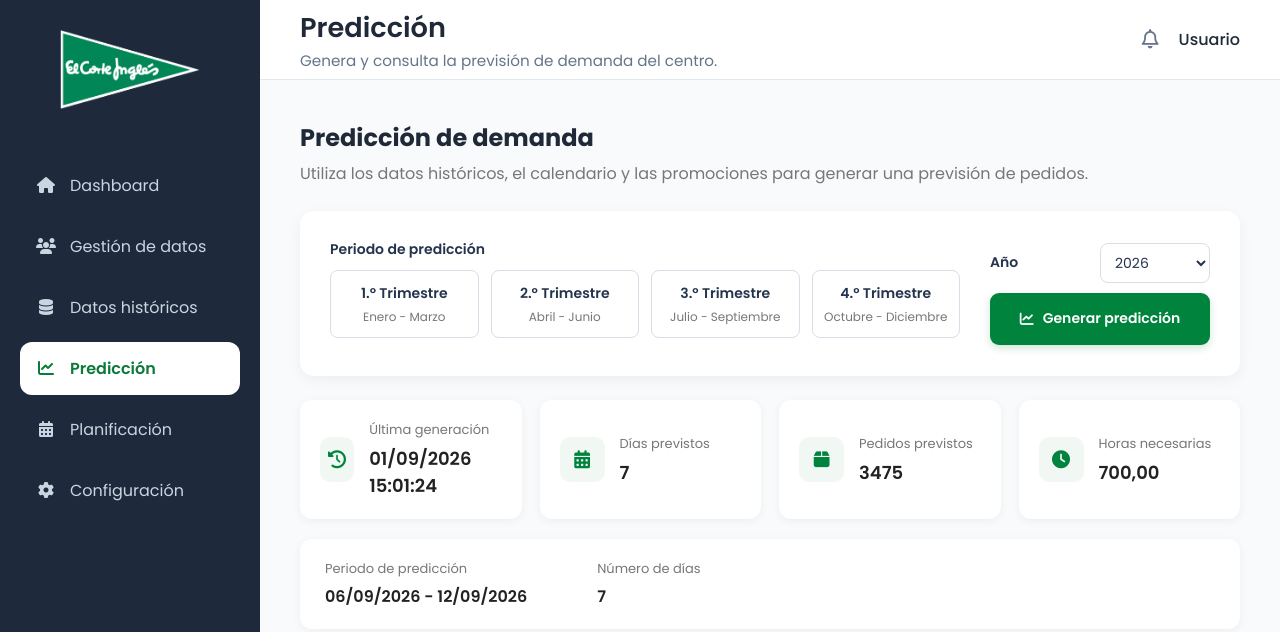
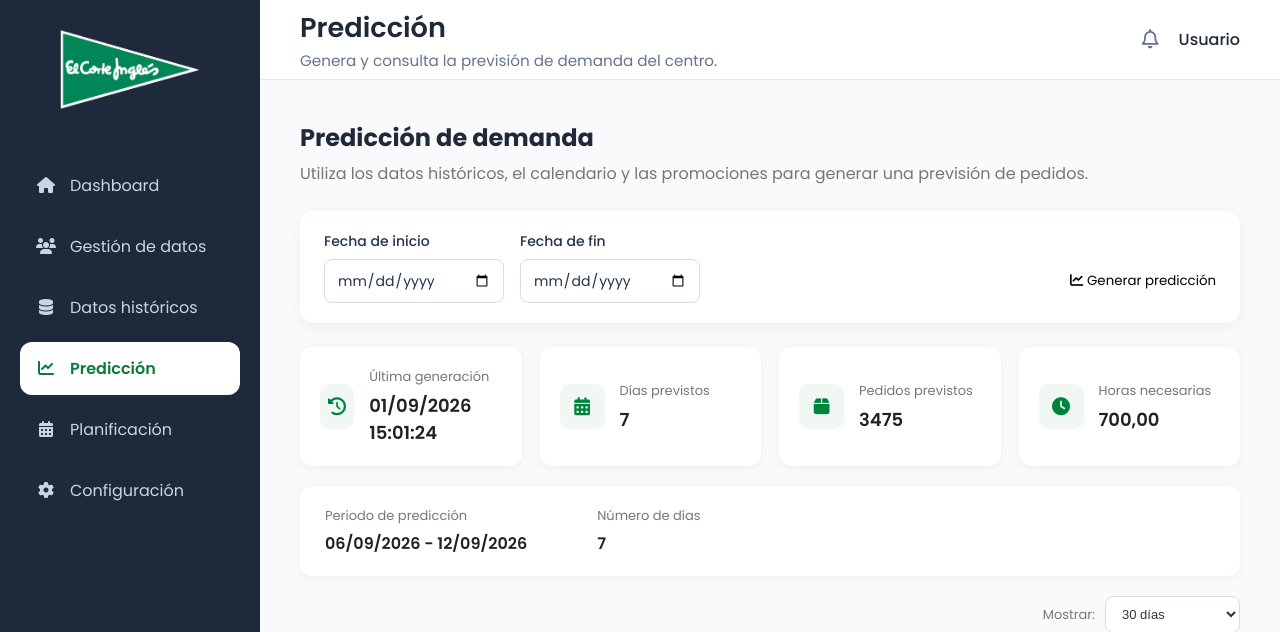
Before and after one commit to mortellss/Reto-EMPLEA-El-Corte-Ingles, a Flask app: page /prediccion in a window 1280 px wide. Shown: the top 632 px of the page. Run offline with Flask 3, Linux system fonts and the light colour scheme; data comes from the database, SQL or seed files in the repository.

Commit message:
Sigue sin funcionar

```diff
--- a/interfaz/backend/static/css/prediccion.css
+++ b/interfaz/backend/static/css/prediccion.css
@@ -258,234 +258,47 @@
 
 .prediccion-configuracion {
     display: flex;
-    align-items: center;
-    gap: 30px;
-
+    align-items: flex-end;
+    gap: 16px;
     margin-bottom: 24px;
-    padding: 28px 30px;
-
+    padding: 20px 24px;
     background: #ffffff;
     border-radius: 14px;
-
-    box-shadow: 0 4px 14px rgba(0,0,0,0.05);
+    box-shadow: 0 4px 14px rgba(0, 0, 0, 0.05);
 }
 
-
-/* ==============================
-   PERIODOS
-   ============================== */
-
-.periodo-prediccion {
-    flex: 1;
-    min-width: 0;
-
+.fecha-prediccion {
     display: flex;
     flex-direction: column;
-    gap: 10px;
+    gap: 7px;
 }
 
-.periodo-prediccion > label {
+.fecha-prediccion label {
     font-size: 14px;
-    font-weight: 600;
+    font-weight: 500;
     color: #24344d;
 }
 
-
-/* ==============================
-   TRIMESTRES
-   ============================== */
-
-.trimestres {
-    display: grid;
-    grid-template-columns: repeat(4, 1fr);
-    gap: 12px;
+.fecha-prediccion input {
+    height: 44px;
+    min-width: 180px;
+    padding: 0 12px;
+    border: 1px solid #d8dee8;
+    border-radius: 8px;
+    background: #ffffff;
+    color: #24344d;
+    font-family: 'Poppins', sans-serif;
+    font-size: 14px;
+    outline: none;
+    box-sizing: border-box;
 }
 
-.btn-trimestre {
-    height: 68px;
-
-    display: flex;
-    flex-direction: column;
-    align-items: center;
-    justify-content: center;
-
-    gap: 4px;
-
-    padding: 8px 10px;
-
-    background: #ffffff;
-    border: 1px solid #d8dee8;
-    border-radius: 8px;
-
-    color: #24344d;
-
-    cursor: pointer;
-
-    transition: all 0.2s ease;
+.fecha-prediccion input:focus {
+    border-color: #00843d;
+    box-shadow: 0 0 0 3px rgba(0, 132, 61, 0.08);
 }
 
-.btn-trimestre strong {
-    font-size: 14px;
-    font-weight: 600;
+.prediccion-configuracion .primary-button {
+    height: 44px;
+    margin-left: auto;
 }
-
-.btn-trimestre span {
-    font-size: 12px;
-    color: #777;
-}
-
-.btn-trimestre:hover {
-    border-color: #00843d;
-    background: #f7faf8;
-}
-
-.btn-trimestre.activo {
-    background: #00843d;
-    border-color: #00843d;
-    color: white;
-}
-
-.btn-trimestre.activo span {
-    color: white;
-}
-
-
-/* ==============================
-   AÑO + GENERAR
-   ============================== */
-
-.generar-prediccion {
-    width: 220px;
-
-    display: flex;
-    flex-direction: column;
-
-    gap: 10px;
-
-    flex-shrink: 0;
-}
-
-.año-prediccion {
-    display: flex;
-    align-items: center;
-    justify-content: space-between;
-
-    gap: 10px;
-}
-
-.año-prediccion label {
-    font-size: 14px;
-    font-weight: 600;
-    color: #24344d;
-}
-
-#añoPrediccion {
-    height: 40px;
-    width: 110px;
-
-    padding: 0 10px;
-
-    border: 1px solid #d8dee8;
-    border-radius: 8px;
-
-    background: white;
-    color: #24344d;
-
-    font-family: 'Poppins', sans-serif;
-    font-size: 14px;
-
-    cursor: pointer;
-}
-
-#añoPrediccion:focus {
-    outline: none;
-    border-color: #00843d;
-}
-
-
-/* ==============================
-   GENERAR PREDICCIÓN
-   ============================== */
-
-.prediccion-configuracion .primary-button {
-    width: 100%;
-    height: 52px;
-
-    margin: 0;
-
-    display: flex;
-    align-items: center;
-    justify-content: center;
-    gap: 9px;
-
-    background: #00843d;
-    color: white;
-
-    border: none;
-    border-radius: 9px;
-
-    font-family: 'Poppins', sans-serif;
-    font-size: 14px;
-    font-weight: 600;
-
-    cursor: pointer;
-
-    box-shadow: 0 3px 8px rgba(0,132,61,0.20);
-
-    transition: all 0.2s ease;
-}
-
-.prediccion-configuracion .primary-button:hover {
-    background: #006f34;
-    box-shadow: 0 4px 12px rgba(0,132,61,0.28);
-    transform: translateY(-1px);
-}
-
-
-/* Fecha seleccionada */
-
-#periodoSeleccionado {
-    margin: 0;
-    font-size: 12px;
-    color: #00843d;
-}
-
-
-/* ==============================
-   RESPONSIVE
-   ============================== */
-
-@media (max-width: 1100px) {
-
-    .prediccion-configuracion {
-        flex-direction: column;
-        align-items: stretch;
-    }
-
-    .generar-prediccion {
-        width: 100%;
-    }
-
-    .año-prediccion {
-        justify-content: flex-start;
-    }
-
-}
-
-
-@media (max-width: 700px) {
-
-    .trimestres {
-        grid-template-columns: repeat(2, 1fr);
-    }
-
-}
-
-
-@media (max-width: 450px) {
-
-    .trimestres {
-        grid-template-columns: 1fr;
-    }
-
-}
--- a/interfaz/backend/static/js/prediccion.js
+++ b/interfaz/backend/static/js/prediccion.js
@@ -2,125 +2,8 @@
     let predicciones=[];
     let graficoPrediccion=null;
     let graficoHoras=null;
-    // ==============================
-// CONFIGURACIÓN DE TRIMESTRES
-// ==============================
 
-let fechaInicioPrediccion = null;
-let fechaFinPrediccion = null;
-const STORAGE_KEY_PREDICCION = "emplea_periodo_prediccion";
-
-function guardarPeriodoPrediccionEnStorage() {
-    if (!fechaInicioPrediccion || !fechaFinPrediccion) return;
-
-    const datos = {
-        fecha_inicio: fechaInicioPrediccion,
-        fecha_fin: fechaFinPrediccion,
-        trimestre: document.querySelector(".btn-trimestre.activo")?.dataset.trimestre || null,
-        anio: selectorAño ? Number(selectorAño.value) : null
-    };
-
-    const payload = JSON.stringify(datos);
-    localStorage.setItem(STORAGE_KEY_PREDICCION, payload);
-    sessionStorage.setItem(STORAGE_KEY_PREDICCION, payload);
-    window.__empleaPeriodoPrediccion = datos;
-}
-
-const botonesTrimestre =
-    document.querySelectorAll(".btn-trimestre");
-
-const periodoSeleccionado =
-    document.getElementById("periodoSeleccionado");
-
-const selectorAño =
-    document.getElementById("añoPrediccion");
-
-
-// Crear años disponibles
-const añoActual = new Date().getFullYear();
-
-for(let año = añoActual - 2; año <= añoActual + 2; año++){
-
-    const opcion = document.createElement("option");
-
-    opcion.value = año;
-    opcion.textContent = año;
-
-    if(año === añoActual){
-        opcion.selected = true;
-    }
-
-    selectorAño.appendChild(opcion);
-}
-
-
-// Seleccionar trimestre
-botonesTrimestre.forEach(boton => {
-
-    boton.addEventListener("click", () => {
-
-        const trimestre =
-            Number(boton.dataset.trimestre);
-
-        const año =
-            Number(selectorAño.value);
-
-        switch(trimestre){
-
-            case 1:
-                fechaInicioPrediccion = `${año}-01-01`;
-                fechaFinPrediccion = `${año}-03-31`;
-                break;
-
-            case 2:
-                fechaInicioPrediccion = `${año}-04-01`;
-                fechaFinPrediccion = `${año}-06-30`;
-                break;
-
-            case 3:
-                fechaInicioPrediccion = `${año}-07-01`;
-                fechaFinPrediccion = `${año}-09-30`;
-                break;
-
-            case 4:
-                fechaInicioPrediccion = `${año}-10-01`;
-                fechaFinPrediccion = `${año}-12-31`;
-                break;
-        }
-
-        // Marcar trimestre seleccionado
-        botonesTrimestre.forEach(boton =>
-            boton.classList.remove("activo")
-        );
-
-        boton.classList.add("activo");
-        guardarPeriodoPrediccionEnStorage();
-
-        // Mostrar fechas
-        if(periodoSeleccionado){
-
-            periodoSeleccionado.textContent =
-                `${formatearFecha(fechaInicioPrediccion)} - ${formatearFecha(fechaFinPrediccion)}`;
-
-        }
-
-    });
-
-});
-
-
-// Si cambia el año y ya había un trimestre seleccionado,
-// actualizar automáticamente las fechas
-selectorAño.addEventListener("change", () => {
-
-    const trimestreActivo =
-        document.querySelector(".btn-trimestre.activo");
-
-    if(trimestreActivo){
-        trimestreActivo.click();
-    }
-
-});
+    cargarPrediccion();
 
     document.getElementById("generarPrediccion").addEventListener(
         "click",
@@ -173,74 +56,60 @@
 
     async function generarPrediccion() {
 
-    // Comprobar que se ha seleccionado un trimestre
-    if (!fechaInicioPrediccion || !fechaFinPrediccion) {
+        const fechaInicio =
+            document.getElementById("fechaInicio").value;
 
-        alert("Selecciona un trimestre antes de generar la predicción.");
+        const fechaFin =
+            document.getElementById("fechaFin").value;
 
+        // Comprobar que se han introducido las dos fechas
+        if (!fechaInicio || !fechaFin) {
+            alert("Selecciona una fecha de inicio y una fecha de fin.");
             return;
         }
 
-
+        // Comprobar que el periodo es válido
+        if (fechaInicio > fechaFin) {
+            alert("La fecha de inicio no puede ser posterior a la fecha de fin.");
+            return;
+        }
         const boton =
             document.getElementById("generarPrediccion");
-
-
         try {
-
             boton.disabled = true;
-
             boton.innerHTML = `
                 <i class="fa-solid fa-spinner fa-spin"></i>
                 Generando predicción...
             `;
-
-
             const respuesta = await fetch(
                 "/api/prediccion/generar",
                 {
                     method: "POST",
-
                     headers: {
                         "Content-Type": "application/json"
                     },
-
                     body: JSON.stringify({
-
-                    fecha_inicio:
-                        fechaInicioPrediccion,
-
-                    fecha_fin:
-                        fechaFinPrediccion
-
+                        fecha_inicio: fechaInicio,
+                        fecha_fin: fechaFin
                     })
                 }
             );
-
-
             const datos =
                 await respuesta.json();
-
-
             if (!respuesta.ok) {
 
                 throw new Error(
                     datos.error ||
                     "No se ha podido generar la predicción."
                 );
-
             }
-
-
-        guardarPeriodoPrediccionEnStorage();
             alert(
                 "Predicción generada correctamente."
             );
 
+            // Recargar los datos de la predicción
 
-        // Recargar los datos de la predicción
             await cargarPrediccion();
-
 
         } catch (error) {
 
@@ -249,25 +118,21 @@
                 error
             );
 
-
             alert(
                 error.message ||
                 "No se ha podido generar la predicción."
             );
 
-
         } finally {
 
             boton.disabled = false;
-
             boton.innerHTML = `
                 <i class="fa-solid fa-chart-line"></i>
                 Generar predicción
             `;
-
+        }
     }
 
-}
     function mostrarResumen(){
 
         const dias=document.getElementById("diasPrevistos");
@@ -627,6 +492,4 @@
         return`${fechaFormateada} ${partes[1]}`;
     }
 
-    cargarPrediccion();
-
 });
--- a/interfaz/backend/templates/prediccion.html
+++ b/interfaz/backend/templates/prediccion.html
@@ -73,52 +73,28 @@
 
 <div class="prediccion-configuracion">
 
-    <div class="periodo-prediccion">
-
-        <label>
-            Periodo de predicción
+    <div class="fecha-prediccion">
+        <label for="fechaInicio">
+            Fecha de inicio
         </label>
 
-        <div class="trimestres">
-
-            <button type="button" class="btn-trimestre" data-trimestre="1">
-                <strong>1.º Trimestre</strong>
-                <span>Enero - Marzo</span>
-            </button>
-
-            <button type="button" class="btn-trimestre" data-trimestre="2">
-                <strong>2.º Trimestre</strong>
-                <span>Abril - Junio</span>
-            </button>
-
-            <button type="button" class="btn-trimestre" data-trimestre="3">
-                <strong>3.º Trimestre</strong>
-                <span>Julio - Septiembre</span>
-            </button>
-
-            <button type="button" class="btn-trimestre" data-trimestre="4">
-                <strong>4.º Trimestre</strong>
-                <span>Octubre - Diciembre</span>
-            </button>
-
+        <input
+            type="date"
+            id="fechaInicio"
+            required
+        >
     </div>
 
-        <p id="periodoSeleccionado"></p>
-
-    </div>
-
-
-    <div class="generar-prediccion">
-
-        <div class="año-prediccion">
-
-            <label for="añoPrediccion">
-                Año
+    <div class="fecha-prediccion">
+        <label for="fechaFin">
+            Fecha de fin
         </label>
 
-            <select id="añoPrediccion">
-            </select>
-
+        <input
+            type="date"
+            id="fechaFin"
+            required
+        >
     </div>
 
     <button
@@ -129,8 +105,6 @@
         <i class="fa-solid fa-chart-line"></i>
         Generar predicción
     </button>
-
-    </div>
 
 </div>
             <div class="prediccion-resumen">
```
Also changed, not shown: interfaz/backend/app.py (+20 -1 lines). Lines whose indentation alone changed are shown as unchanged.
